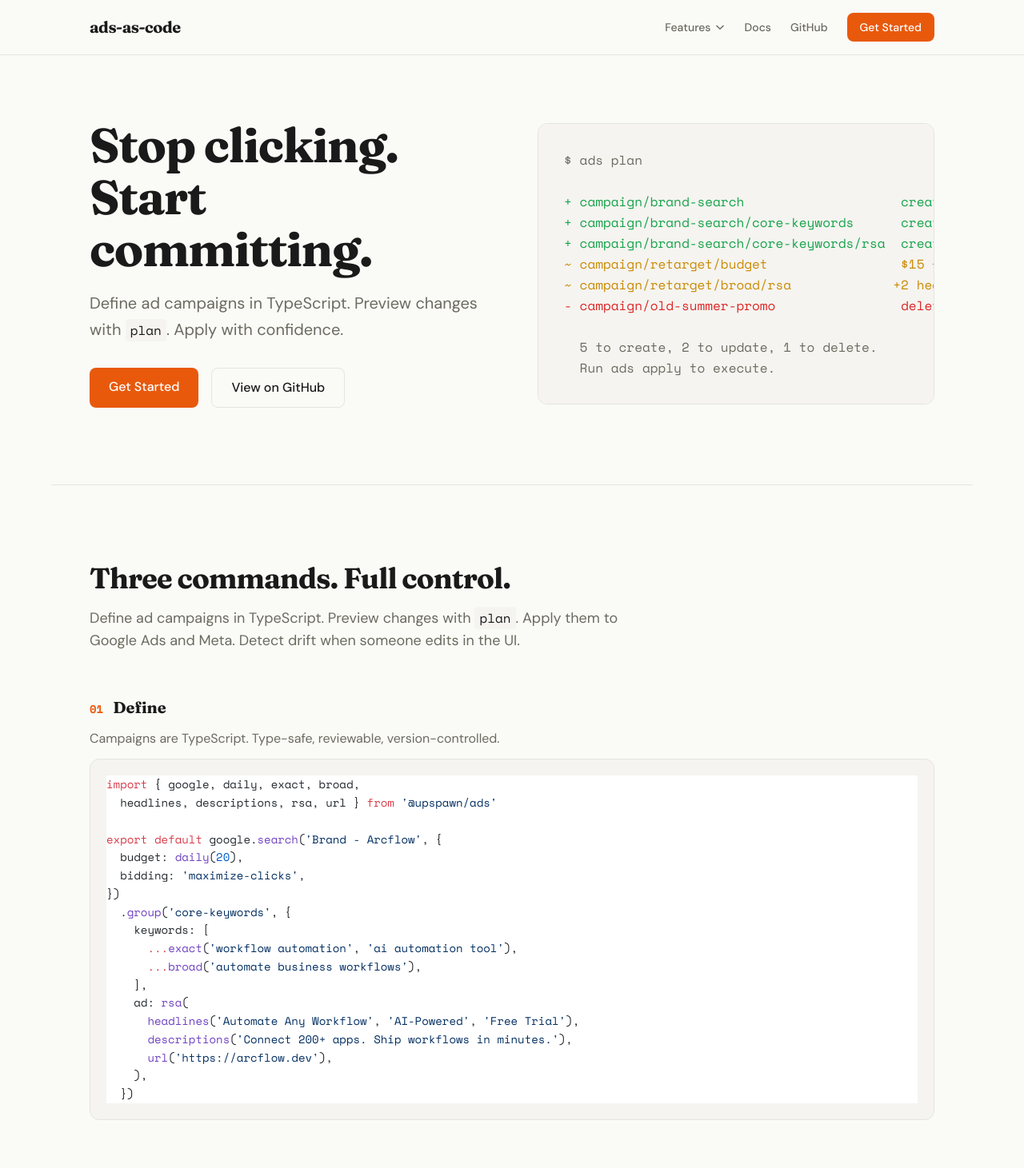
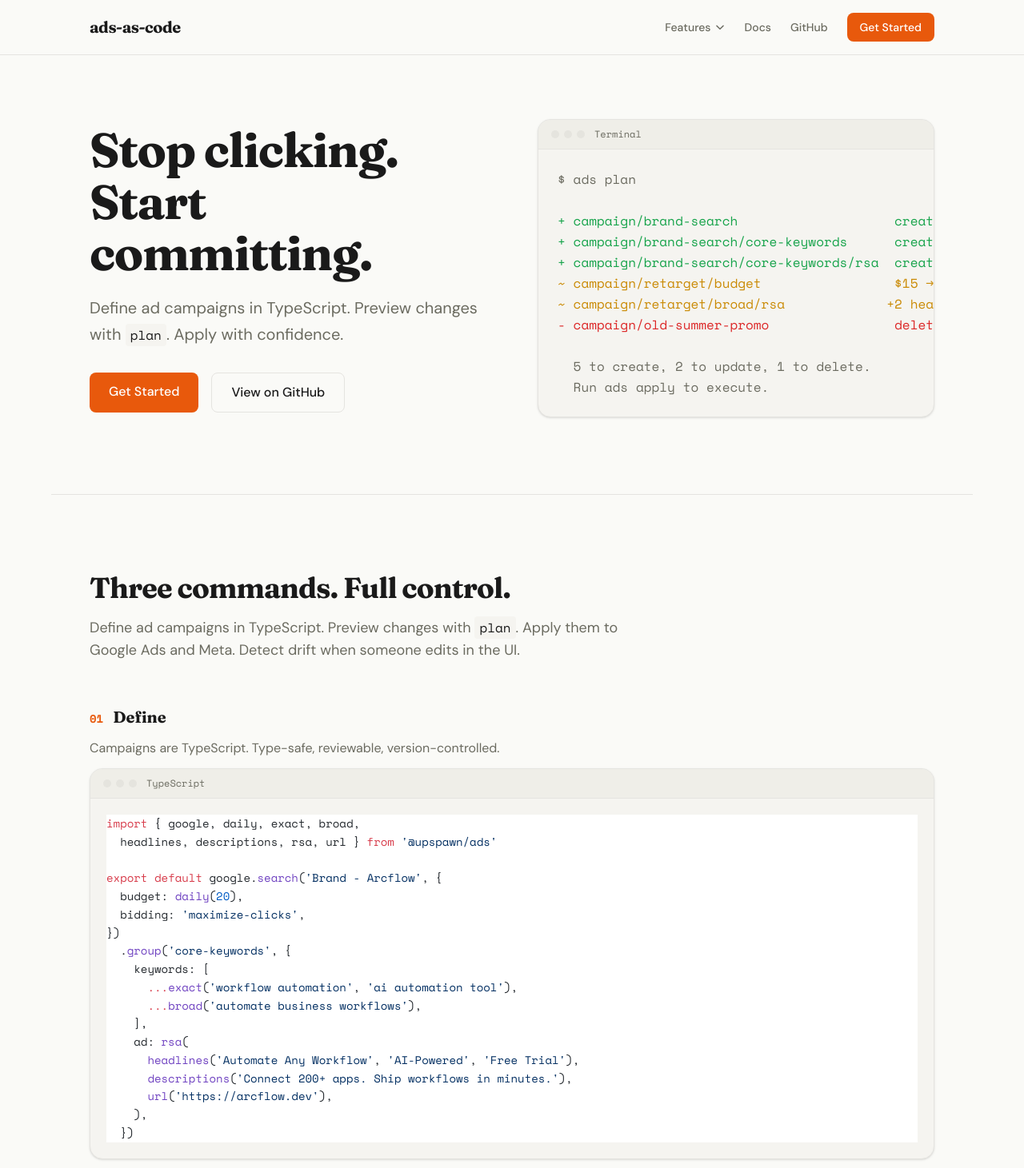
Before and after one commit to upspawn/ads-as-code-website, a Next.js app: page / in a window 1280 px wide. Shown: the top 1461 px of the page at 80% size. Built offline with nearby package versions, Linux system fonts and the light colour scheme.

Commit message:
design: add window chrome to code blocks and diff output (title bar, dots, shadow)

```diff
--- a/components/CodeBlock.tsx
+++ b/components/CodeBlock.tsx
@@ -4,14 +4,23 @@ import { useEffect, useState } from "react";
 import type { BundledLanguage } from "shiki";
 import { highlight } from "@/lib/highlight";
 
+const langLabels: Record<string, string> = {
+  typescript: "TypeScript",
+  shellscript: "Terminal",
+  yaml: "YAML",
+  bash: "Terminal",
+};
+
 export function CodeBlock({
   code,
   lang = "typescript",
   className = "",
+  filename,
 }: {
   code: string;
   lang?: BundledLanguage;
   className?: string;
+  filename?: string;
 }) {
   const [html, setHtml] = useState("");
 
@@ -19,20 +28,32 @@ export function CodeBlock({
     highlight(code, lang).then(setHtml);
   }, [code, lang]);
 
-  const containerClass = `rounded-xl border border-code-border bg-code-bg p-5 overflow-x-auto text-sm leading-relaxed ${className}`;
-
-  if (!html) {
-    return (
-      <div className={containerClass}>
-        <pre className="font-mono text-text-muted">{code}</pre>
-      </div>
-    );
-  }
+  const isTerminal = lang === "shellscript" || lang === "bash";
+  const label = filename || langLabels[lang] || lang;
 
   return (
     <div
-      className={containerClass}
-      dangerouslySetInnerHTML={{ __html: html }}
-    />
+      className={`rounded-2xl border border-code-border bg-code-bg shadow-sm overflow-hidden ${className}`}
+    >
+      {/* Title bar */}
+      <div className="flex items-center gap-3 px-4 py-2.5 border-b border-code-border bg-[#EFEEE8]">
+        {/* macOS dots */}
+        <div className="flex gap-1.5">
+          <div className="w-2.5 h-2.5 rounded-full bg-[#E5E4DE]" />
+          <div className="w-2.5 h-2.5 rounded-full bg-[#E5E4DE]" />
+          <div className="w-2.5 h-2.5 rounded-full bg-[#E5E4DE]" />
+        </div>
+        <span className="text-xs text-text-muted font-mono">{label}</span>
+      </div>
+
+      {/* Code body */}
+      <div className={`p-5 overflow-x-auto text-sm leading-relaxed ${isTerminal ? "font-mono" : ""}`}>
+        {html ? (
+          <div dangerouslySetInnerHTML={{ __html: html }} />
+        ) : (
+          <pre className="font-mono text-text-muted">{code}</pre>
+        )}
+      </div>
+    </div>
   );
 }
--- a/components/DiffOutput.tsx
+++ b/components/DiffOutput.tsx
@@ -29,7 +29,7 @@ const colorMap = {
 export function DiffOutput({ content }: { content: string }) {
   const lines = parseDiffLines(content);
   const [visibleCount, setVisibleCount] = useState(0);
-  const ref = useRef<HTMLPreElement>(null);
+  const ref = useRef<HTMLDivElement>(null);
   const hasAnimated = useRef(false);
 
   useEffect(() => {
@@ -52,10 +52,22 @@ export function DiffOutput({ content }: { content: string }) {
   }, [lines.length]);
 
   return (
-    <pre
+    <div
       ref={ref}
-      className="font-mono text-sm md:text-base leading-relaxed rounded-xl border border-code-border bg-code-bg p-5 md:p-8 overflow-x-auto"
+      className="rounded-2xl border border-code-border bg-code-bg shadow-sm overflow-hidden"
     >
+      {/* Title bar */}
+      <div className="flex items-center gap-3 px-4 py-2.5 border-b border-code-border bg-[#EFEEE8]">
+        <div className="flex gap-1.5">
+          <div className="w-2.5 h-2.5 rounded-full bg-[#E5E4DE]" />
+          <div className="w-2.5 h-2.5 rounded-full bg-[#E5E4DE]" />
+          <div className="w-2.5 h-2.5 rounded-full bg-[#E5E4DE]" />
+        </div>
+        <span className="text-xs text-text-muted font-mono">Terminal</span>
+      </div>
+
+      {/* Diff body */}
+      <pre className="font-mono text-sm md:text-base leading-relaxed p-5 md:p-6 overflow-x-auto">
         {lines.map((line, i) => (
           <div
             key={i}
@@ -66,5 +78,6 @@ export function DiffOutput({ content }: { content: string }) {
           </div>
         ))}
       </pre>
+    </div>
   );
 }
```
Lines whose indentation alone changed are shown as unchanged.
